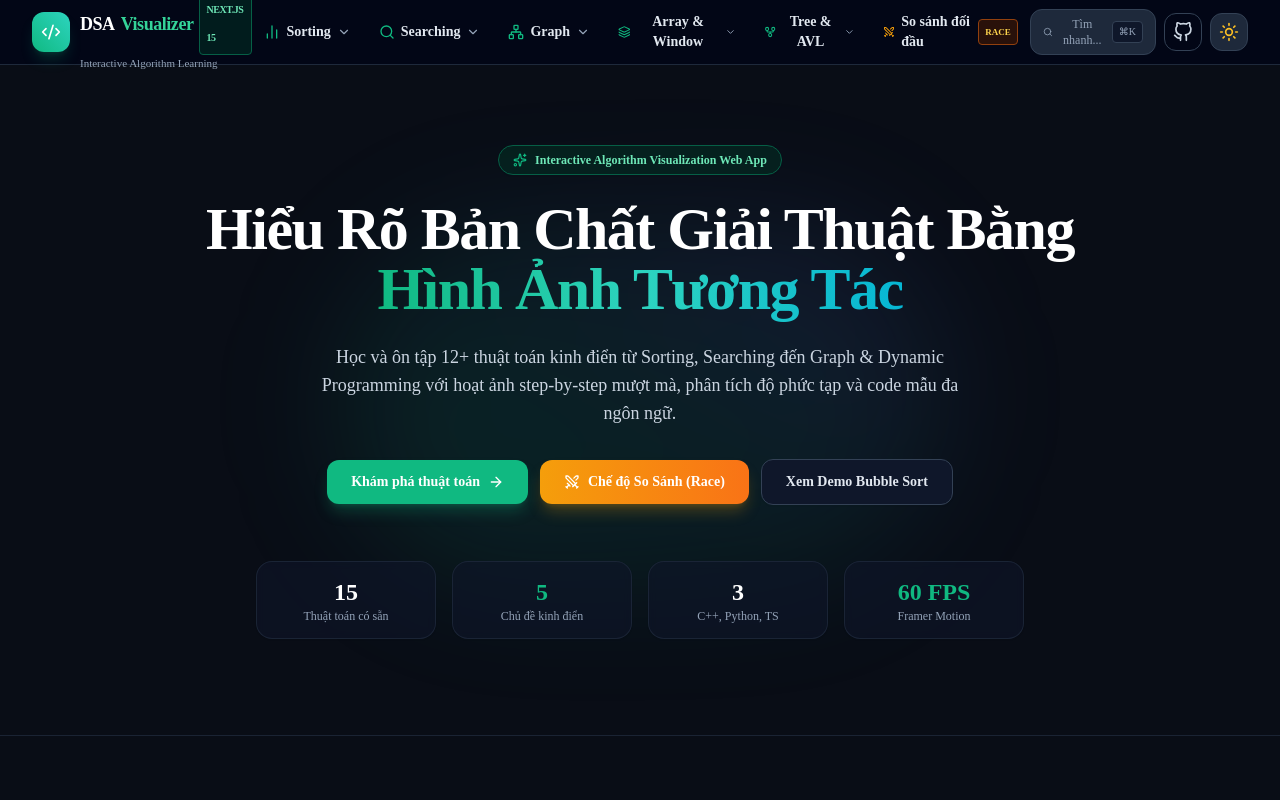
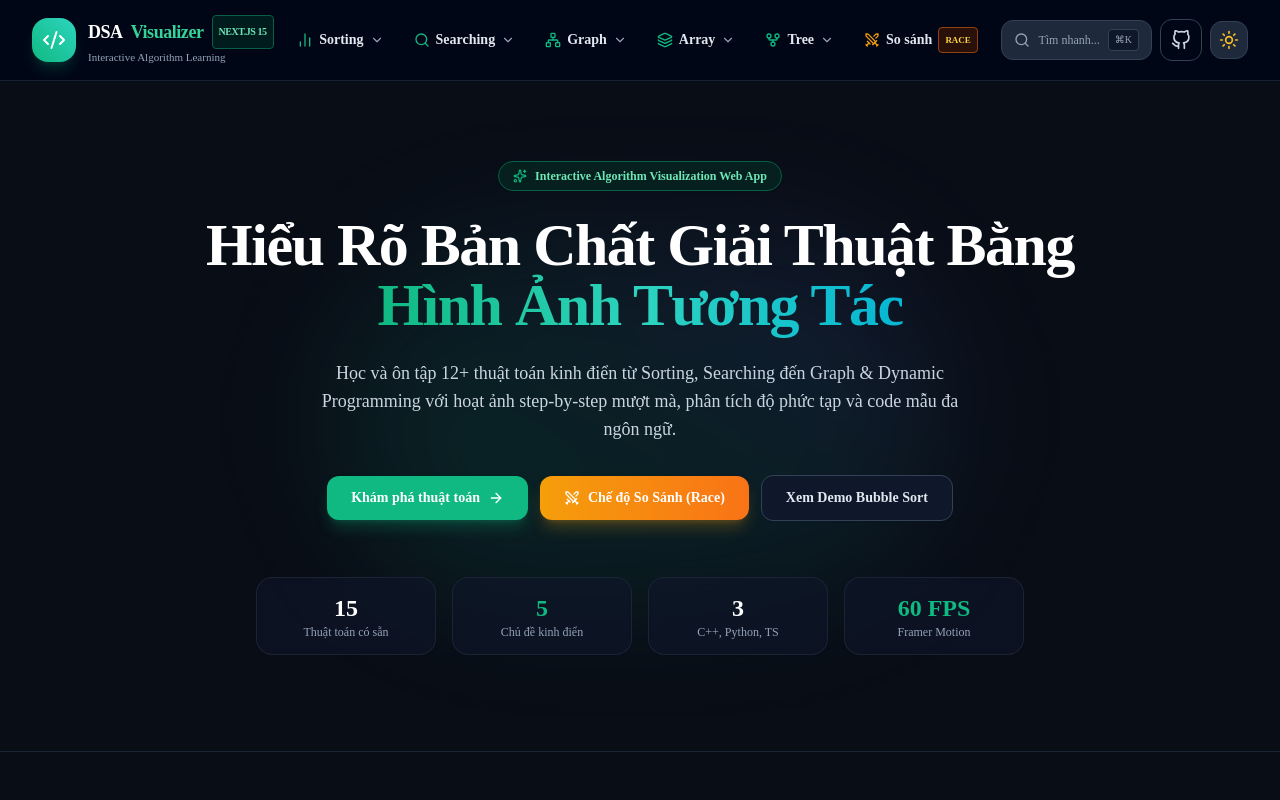
Before and after one commit to vuloc080611/DSA-Visualizer, a Next.js app: page / in a window 1280 px wide. Shown: the top 800 px of the page. Built offline with nearby package versions, Linux system fonts and the light colour scheme.

Commit message:
style(navbar): increase header height to h-20 and prevent text wrapping

```diff
--- a/components/Navbar.tsx
+++ b/components/Navbar.tsx
@@ -51,8 +51,8 @@ const CATEGORIES_DATA: NavCategory[] = [
   { id: "sorting", label: "Sorting", icon: BarChart2 },
   { id: "searching", label: "Searching", icon: Search },
   { id: "graph", label: "Graph", icon: Network },
-  { id: "array", label: "Array & Window", icon: Layers },
-  { id: "tree", label: "Tree & AVL", icon: GitFork },
+  { id: "array", label: "Array", icon: Layers },
+  { id: "tree", label: "Tree", icon: GitFork },
 ];
 
 export function Navbar() {
@@ -111,30 +111,30 @@ export function Navbar() {
 
   return (
     <>
-      <header className="sticky top-0 z-40 w-full border-b border-slate-200 dark:border-slate-800 bg-white/85 dark:bg-slate-950/85 backdrop-blur-md transition-colors">
+      <header className="sticky top-0 z-40 w-full border-b border-slate-200/80 dark:border-slate-800/80 bg-white/90 dark:bg-slate-950/90 backdrop-blur-md transition-colors shadow-sm">
         <div className="max-w-7xl mx-auto px-4 sm:px-6 lg:px-8">
-          <div className="flex items-center justify-between h-16">
+          <div className="flex items-center justify-between h-20">
             {/* Logo */}
-            <Link href="/" className="flex items-center gap-2.5 group">
-              <div className="w-10 h-10 rounded-xl bg-gradient-to-tr from-emerald-500 to-teal-400 flex items-center justify-center text-white shadow-lg shadow-emerald-500/20 group-hover:scale-105 transition-transform">
-                <Code2 className="w-5 h-5" />
+            <Link href="/" className="flex items-center gap-3 group shrink-0">
+              <div className="w-11 h-11 rounded-2xl bg-gradient-to-tr from-emerald-500 to-teal-400 flex items-center justify-center text-white shadow-lg shadow-emerald-500/20 group-hover:scale-105 transition-transform shrink-0">
+                <Code2 className="w-6 h-6" />
               </div>
               <div>
-                <div className="flex items-center gap-1.5 font-bold text-lg text-slate-900 dark:text-white tracking-tight">
+                <div className="flex items-center gap-2 font-bold text-lg text-slate-900 dark:text-white tracking-tight whitespace-nowrap">
                   <span>DSA</span>
                   <span className="text-emerald-500 dark:text-emerald-400">Visualizer</span>
-                  <span className="text-[10px] uppercase font-semibold px-1.5 py-0.5 rounded bg-emerald-100 dark:bg-emerald-950/60 text-emerald-700 dark:text-emerald-300 border border-emerald-300 dark:border-emerald-800">
+                  <span className="text-[10px] uppercase font-semibold px-1.5 py-0.5 rounded bg-emerald-100 dark:bg-emerald-950/60 text-emerald-700 dark:text-emerald-300 border border-emerald-300 dark:border-emerald-800 whitespace-nowrap">
                     Next.js 15
                   </span>
                 </div>
-                <p className="text-[11px] text-slate-500 dark:text-slate-400 hidden sm:block">
+                <p className="text-[11px] text-slate-500 dark:text-slate-400 hidden sm:block whitespace-nowrap">
                   Interactive Algorithm Learning
                 </p>
               </div>
             </Link>
 
             {/* Desktop Navigation Links with Dropdowns */}
-            <nav className="hidden md:flex items-center gap-1">
+            <nav className="hidden lg:flex items-center gap-1 xl:gap-1.5">
               {CATEGORIES_DATA.map((cat) => {
                 const Icon = cat.icon;
                 const algs = ALGORITHMS.filter((a) => a.category === cat.id);
@@ -150,17 +150,17 @@ export function Navbar() {
                     <button
                       onClick={() => handleCategoryClick(cat.id)}
                       className={cn(
-                        "flex items-center gap-1.5 px-3 py-2 rounded-xl text-sm font-semibold transition-all",
+                        "flex items-center gap-1.5 px-3 py-2 rounded-xl text-sm font-semibold transition-all whitespace-nowrap shrink-0",
                         isOpen
                           ? "bg-slate-100 dark:bg-slate-800 text-emerald-600 dark:text-emerald-400"
                           : "text-slate-700 dark:text-slate-200 hover:text-emerald-600 dark:hover:text-emerald-400 hover:bg-slate-50 dark:hover:bg-slate-800/60"
                       )}
                     >
-                      <Icon className="w-4 h-4 text-emerald-500" />
+                      <Icon className="w-4 h-4 text-emerald-500 shrink-0" />
                       <span>{cat.label}</span>
                       <ChevronDown
                         className={cn(
-                          "w-3.5 h-3.5 text-slate-400 transition-transform duration-200",
+                          "w-3.5 h-3.5 text-slate-400 transition-transform duration-200 shrink-0",
                           isOpen ? "rotate-180 text-emerald-500" : ""
                         )}
                       />
@@ -172,7 +172,7 @@ export function Navbar() {
                         <div className="rounded-2xl bg-white dark:bg-slate-900 border border-slate-200 dark:border-slate-800 shadow-xl p-2 space-y-1">
                           <div className="px-3 py-1.5 flex items-center justify-between text-xs font-semibold text-slate-500 dark:text-slate-400 border-b border-slate-100 dark:border-slate-800/80">
                             <span>Danh sách thuật toán</span>
-                            <span className="text-[10px] bg-slate-100 dark:bg-slate-800 px-1.5 py-0.5 rounded">
+                            <span className="text-[10px] bg-slate-100 dark:bg-slate-800 px-1.5 py-0.5 rounded font-mono">
                               {algs.length}
                             </span>
                           </div>
@@ -213,30 +213,30 @@ export function Navbar() {
               <Link
                 href="/compare"
                 className={cn(
-                  "flex items-center gap-1.5 px-3 py-2 rounded-xl text-sm font-semibold transition-all",
+                  "flex items-center gap-1.5 px-3 py-2 rounded-xl text-sm font-semibold transition-all whitespace-nowrap shrink-0",
                   pathname === "/compare"
                     ? "bg-emerald-500 text-white shadow-md shadow-emerald-500/20"
                     : "text-slate-700 dark:text-slate-200 hover:text-emerald-600 dark:hover:text-emerald-400 hover:bg-slate-50 dark:hover:bg-slate-800/60"
                 )}
               >
-                <Swords className="w-4 h-4 text-amber-500" />
-                <span>So sánh đối đầu</span>
-                <span className="text-[9px] uppercase font-bold px-1.5 py-0.5 rounded bg-amber-100 dark:bg-amber-950/60 text-amber-700 dark:text-amber-300 border border-amber-300 dark:border-amber-800">
+                <Swords className="w-4 h-4 text-amber-500 shrink-0" />
+                <span>So sánh</span>
+                <span className="text-[9px] uppercase font-bold px-1.5 py-0.5 rounded bg-amber-100 dark:bg-amber-950/60 text-amber-700 dark:text-amber-300 border border-amber-300 dark:border-amber-800 shrink-0">
                   Race
                 </span>
               </Link>
             </nav>
 
             {/* Right Controls: Search + GitHub + Theme */}
-            <div className="flex items-center gap-2">
+            <div className="flex items-center gap-2 shrink-0">
               {/* Quick Search Button */}
               <button
                 onClick={() => setSearchModalOpen(true)}
-                className="hidden sm:flex items-center gap-2 px-3 py-1.5 rounded-xl bg-slate-100 dark:bg-slate-800 text-slate-500 dark:text-slate-400 hover:text-slate-900 dark:hover:text-white border border-slate-200 dark:border-slate-700 transition-colors text-xs font-medium"
+                className="hidden sm:flex items-center gap-2 px-3 py-2 rounded-xl bg-slate-100 dark:bg-slate-800 text-slate-500 dark:text-slate-400 hover:text-slate-900 dark:hover:text-white border border-slate-200 dark:border-slate-700 transition-colors text-xs font-medium whitespace-nowrap shrink-0"
                 title="Tìm kiếm thuật toán (Ctrl + K)"
               >
-                <Search className="w-3.5 h-3.5" />
-                <span>Tìm nhanh...</span>
+                <Search className="w-4 h-4 shrink-0" />
+                <span className="hidden xl:inline">Tìm nhanh...</span>
                 <kbd className="px-1.5 py-0.5 rounded bg-white dark:bg-slate-900 border border-slate-200 dark:border-slate-700 text-[10px] font-mono">
                   ⌘K
                 </kbd>
@@ -254,7 +254,7 @@ export function Navbar() {
                 href="https://github.com/vuloc080611/DSA-Visualizer"
                 target="_blank"
                 rel="noopener noreferrer"
-                className="p-2 rounded-xl text-slate-600 dark:text-slate-300 hover:text-slate-900 dark:hover:text-white hover:bg-slate-100 dark:hover:bg-slate-800 transition-colors border border-transparent hover:border-slate-200 dark:border-slate-700"
+                className="p-2.5 rounded-xl text-slate-600 dark:text-slate-300 hover:text-slate-900 dark:hover:text-white hover:bg-slate-100 dark:hover:bg-slate-800 transition-colors border border-transparent hover:border-slate-200 dark:border-slate-700"
                 title="GitHub Repository"
               >
                 <GithubIcon className="w-5 h-5" />
@@ -265,7 +265,7 @@ export function Navbar() {
               {/* Mobile menu trigger */}
               <button
                 onClick={() => setMobileMenuOpen(!mobileMenuOpen)}
-                className="md:hidden p-2 rounded-xl text-slate-600 dark:text-slate-300 hover:bg-slate-100 dark:hover:bg-slate-800 transition-colors"
+                className="lg:hidden p-2.5 rounded-xl text-slate-600 dark:text-slate-300 hover:bg-slate-100 dark:hover:bg-slate-800 transition-colors"
                 aria-label="Toggle navigation menu"
               >
                 {mobileMenuOpen ? <X className="w-6 h-6" /> : <Menu className="w-6 h-6" />}
@@ -276,7 +276,7 @@ export function Navbar() {
 
         {/* Mobile Navigation Drawer */}
         {mobileMenuOpen && (
-          <div className="md:hidden border-b border-slate-200 dark:border-slate-800 bg-white dark:bg-slate-950 px-4 pt-3 pb-5 space-y-3">
+          <div className="lg:hidden border-b border-slate-200 dark:border-slate-800 bg-white dark:bg-slate-950 px-4 pt-3 pb-5 space-y-3">
             <button
               onClick={() => {
                 setMobileMenuOpen(false);
```
